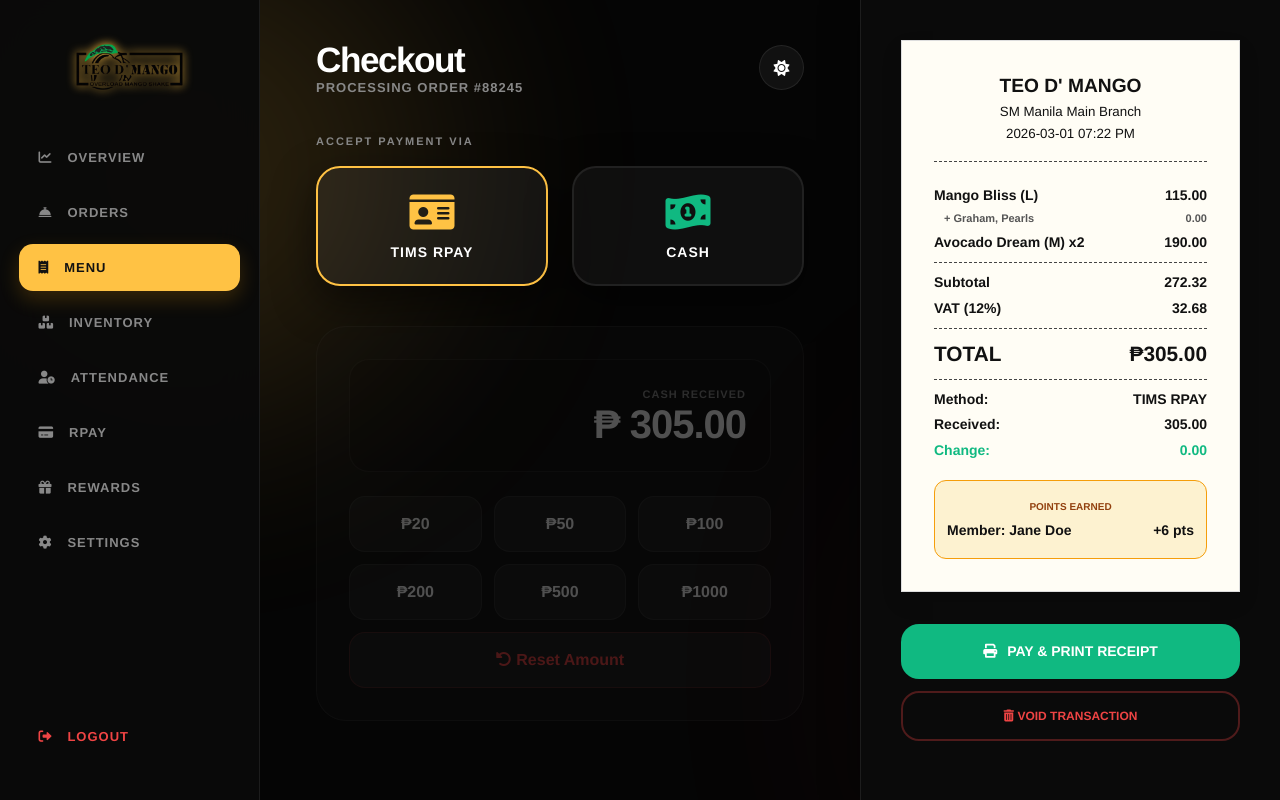
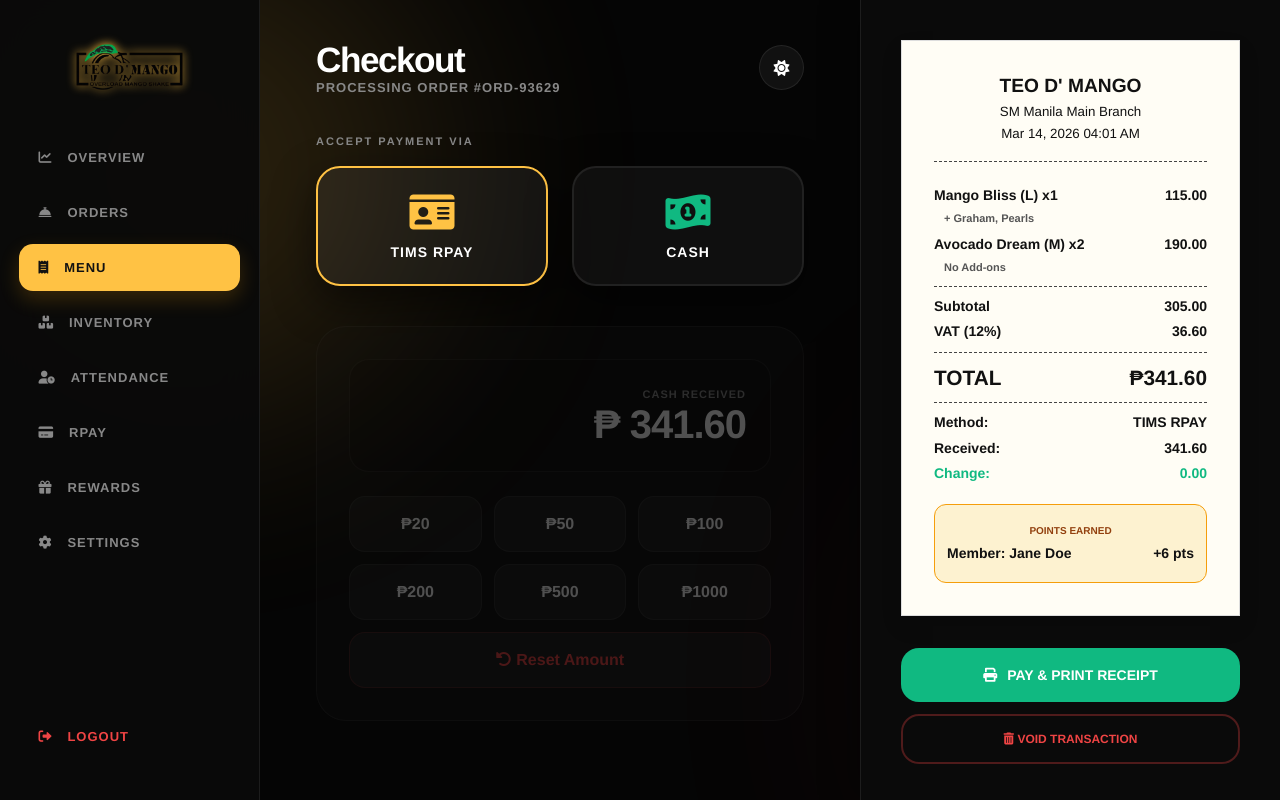
Before and after one commit to felithejealous/TIMSRPAY, a plain HTML site: page STAFF WEB/paymentstaff.html in a window 1280 px wide. Both pictures are taken after a click on the element "TIMS RPAY". Drawn offline with Linux system fonts and the light colour scheme.

Commit message:
Update paymentstaff.html

```diff
--- a/STAFF WEB/paymentstaff.html
+++ b/STAFF WEB/paymentstaff.html
@@ -69,7 +69,7 @@
         nav a {
             text-decoration: none; color: var(--text-muted); padding: 1rem 1.2rem;
             display: flex; align-items: center; gap: 15px; font-weight: 700; font-size: 13px;
-            border-radius: 14px; margin-bottom: 0.5rem; transition: 0.3s; text-transform: uppercase; letter-spacing: 1px;
+            border-radius: 14px; margin-bottom: 0.5rem; transition: 0.3s; text-transform: uppercase; letter-spacing: 1px; cursor: pointer;
         }
         nav a:hover { color: var(--text-main); background: var(--icon-bg); transform: translateX(5px); }
         nav li.active a { background: var(--mango); color: #111; box-shadow: 0 8px 20px rgba(245, 158, 11, 0.2); }
@@ -150,7 +150,7 @@
 
     <aside>
         <div class="sidebar-logo"><img src="logo.png" alt="Teo D' Mango"></div>
-          <nav>
+        <nav>
             <ul>
                 <li><a href="overview.html"><i class="fa-solid fa-chart-line"></i> <span>Overview</span></a></li>
                 <li><a href="orderstaffs.html"><i class="fa-solid fa-bell-concierge"></i> <span>Orders</span></a></li>
@@ -159,8 +159,12 @@
                 <li><a href="dashboardstaff.html"><i class="fa-solid fa-user-clock"></i> <span>Attendance</span></a></li>
                 <li><a href="topupstaff.html"><i class="fa-solid fa-credit-card"></i> <span>RPAY</span></a></li>
                 <li><a href="rewardsstaff.html"><i class="fa-solid fa-gift"></i> <span>Rewards</span></a></li>
-                <li><a href="dashaccsettstaff.html"><i class="fa-solid fa-gear"></i> <span>Settings</span></a></li>
-                <li style="margin-top: auto;"><a href="index.html" style="color: var(--danger);"><i class="fa-solid fa-right-from-bracket"></i> <span>Logout</span></a></li>
+                <li class="admin-only"><a href="dashaccsettstaff.html"><i class="fa-solid fa-gear"></i> <span>Settings</span></a></li>
+                <li style="margin-top: auto;">
+                    <a onclick="confirmLogout()" style="color: var(--danger);">
+                        <i class="fa-solid fa-right-from-bracket"></i> <span>Logout</span>
+                    </a>
+                </li>
             </ul>
         </nav>
     </aside>
@@ -170,7 +174,7 @@
             <header>
                 <div>
                     <h1 class="page-title">Checkout</h1>
-                    <p style="color: var(--text-muted); font-weight: 600; text-transform: uppercase; font-size: 13px; letter-spacing: 1px;">Processing Order #88245</p>
+                    <p id="orderIdDisplay" style="color: var(--text-muted); font-weight: 600; text-transform: uppercase; font-size: 13px; letter-spacing: 1px;">Processing Order...</p>
                 </div>
                 <button class="theme-btn" id="themeToggle"><i class="fa-solid fa-sun"></i></button>
             </header>
@@ -209,21 +213,21 @@
                 <div class="receipt-header">
                     <strong style="font-size: 1.2rem;">TEO D' MANGO</strong><br>
                     <small>SM Manila Main Branch</small><br>
-                    <small id="dateTime">2026-03-01 07:22 PM</small>
+                    <small id="dateTime">Loading time...</small>
                 </div>
 
                 <div class="receipt-body">
-                    <div class="receipt-row"><span>Mango Bliss (L)</span><span>115.00</span></div>
-                    <div class="receipt-row" style="font-size: 11px; color: #555; padding-left: 10px;"><span>+ Graham, Pearls</span><span>0.00</span></div>
-                    <div class="receipt-row"><span>Avocado Dream (M) x2</span><span>190.00</span></div>
+                    <div id="receiptBodyItems">
+                        <div style="text-align: center; color: #555; padding: 10px;">Loading items...</div>
+                    </div>
 
                     <div class="receipt-divider"></div>
-                    <div class="receipt-row"><span>Subtotal</span><span>272.32</span></div>
-                    <div class="receipt-row"><span>VAT (12%)</span><span>32.68</span></div>
+                    <div class="receipt-row"><span>Subtotal</span><span id="displaySubtotal">0.00</span></div>
+                    <div class="receipt-row"><span>VAT (12%)</span><span id="displayTax">0.00</span></div>
 
                     <div class="receipt-divider"></div>
                     <div class="receipt-row" style="font-size: 1.3rem; font-weight: 900;">
-                        <span>TOTAL</span><span>₱305.00</span>
+                        <span>TOTAL</span><span id="displayTotal">₱0.00</span>
                     </div>
 
                     <div class="receipt-divider"></div>
@@ -239,7 +243,7 @@
             </div>
 
             <div class="action-stack">
-                <button class="btn-complete" onclick="finish()">
+                <button class="btn-complete" onclick="finishTransaction()">
                     <i class="fa-solid fa-print"></i> Pay & Print Receipt
                 </button>
                 <button class="btn-void" onclick="voidTransaction()">
@@ -250,14 +254,19 @@
     </main>
 
     <script>
-        let total = 305.00;
+        // --- BACKEND-READY VARIABLES ---
+        const currentRole = 'admin'; // Replace sa session mo (e.g. 'cashier' / 'admin')
+        let total = 0;
         let tendered = 0;
+        let currentOrderId = "ORD-" + Math.floor(Math.random() * 100000);
 
-        // Role Guard Logic
-        const currentRole = localStorage.getItem('staffRole') || 'cashier';
-        if (currentRole === 'cashier') {
-            document.querySelectorAll('.admin-only').forEach(el => el.style.display = 'none');
+        // Role Guard UI
+        function enforceRoleUI() {
+            if (currentRole === 'cashier') {
+                document.querySelectorAll('.admin-only').forEach(el => el.style.display = 'none');
+            }
         }
+        enforceRoleUI();
 
         // Theme Toggle
         const themeToggle = document.getElementById('themeToggle');
@@ -266,6 +275,75 @@
             const isLight = document.body.classList.contains('light-mode');
             themeToggle.innerHTML = isLight ? '<i class="fa-solid fa-moon"></i>' : '<i class="fa-solid fa-sun"></i>';
         });
+
+        // Logout
+        function confirmLogout() {
+            if(confirm("Are you sure you want to log out?")) {
+                window.location.href = "index.html";
+            }
+        }
+
+        // ======================================================================
+        // --- DYNAMIC RECEIPT GENERATION ---
+        // ======================================================================
+
+        function updateReceiptTime() {
+            const now = new Date();
+            document.getElementById('dateTime').innerText = now.toLocaleDateString('en-US', { year: 'numeric', month: 'short', day: 'numeric'}) + " " + now.toLocaleTimeString([], {hour: '2-digit', minute:'2-digit'});
+        }
+
+        async function fetchPendingOrder() {
+            try {
+                // KAPAG MAY BACKEND NA:
+                // const response = await fetch('/api/pending-order-details');
+                // const orderData = await response.json();
+
+                // MOCK DATA (Sample Items from Cart):
+                const orderData = [
+                    { name: "Mango Bliss (L)", details: "+ Graham, Pearls", price: 115.00, qty: 1 },
+                    { name: "Avocado Dream (M)", details: "No Add-ons", price: 95.00, qty: 2 }
+                ];
+
+                renderReceipt(orderData);
+            } catch(e) {
+                console.error(e);
+            }
+        }
+
+        function renderReceipt(items) {
+            const container = document.getElementById('receiptBodyItems');
+            container.innerHTML = '';
+            let subtotal = 0;
+
+            items.forEach(item => {
+                const itemTotal = item.price * item.qty;
+                subtotal += itemTotal;
+
+                // Draw each item in the receipt paper
+                container.innerHTML += `
+                    <div class="receipt-row"><span>${item.name} x${item.qty}</span><span>${itemTotal.toFixed(2)}</span></div>
+                    <div class="receipt-row" style="font-size: 11px; color: #555; padding-left: 10px; margin-bottom: 8px;"><span>${item.details}</span><span></span></div>
+                `;
+            });
+
+            // Calculate Tax & Total
+            const tax = subtotal * 0.12;
+            total = subtotal + tax;
+
+            // Update HTML text
+            document.getElementById('displaySubtotal').innerText = subtotal.toFixed(2);
+            document.getElementById('displayTax').innerText = tax.toFixed(2);
+            document.getElementById('displayTotal').innerText = `₱${total.toFixed(2)}`;
+
+            // Set Page Headers
+            document.getElementById('orderIdDisplay').innerText = `Processing Order #${currentOrderId}`;
+
+            updateUI(); // refresh change calculation
+        }
+
+        // ======================================================================
+        // --- PAYMENT & CALCULATOR LOGIC ---
+        // ======================================================================
 
         function setMethod(name, isCash) {
             document.getElementById('methodLabel').innerText = name;
@@ -276,7 +354,7 @@
             event.currentTarget.classList.add('active');
 
             if(!isCash) {
-                tendered = total;
+                tendered = total; // Auto-exact amount for RPAY/Card
                 updateUI();
             } else {
                 resetMoney();
@@ -289,24 +367,48 @@
         function updateUI() {
             document.getElementById('tenderedText').innerText = `₱ ${tendered.toFixed(2)}`;
             document.getElementById('receiptTendered').innerText = tendered.toFixed(2);
+
             const change = tendered - total;
             document.getElementById('receiptChange').innerText = Math.max(0, change).toFixed(2);
         }
 
+        // ======================================================================
+        // --- TRANSACTION FINALIZATION ---
+        // ======================================================================
+
         function voidTransaction() {
-            if(confirm("Are you sure you want to VOID this transaction? This will clear the current cart.")) {
+            if(confirm("Are you sure you want to VOID this transaction? This will clear the current order.")) {
+                // fetch('/api/orders/void', {method: 'POST'})
                 window.location.href = "menustaff.html";
             }
         }
 
-        function finish() {
+        function finishTransaction() {
             if(tendered < total) {
-                alert("Insufficient payment amount!");
+                alert("Insufficient payment amount! Please check cash received.");
                 return;
             }
-            alert("Payment successful! Order #88245 marked as PAID.");
+
+            // DITO NA YUNG PAGS-SAVE SA DATABASE:
+            const paymentDetails = {
+                orderId: currentOrderId,
+                method: document.getElementById('methodLabel').innerText,
+                amountPaid: tendered,
+                totalBill: total
+            };
+
+            console.log("Saving transaction to DB:", paymentDetails);
+            // fetch('/api/orders/pay', { method: 'POST', body: JSON.stringify(paymentDetails) })
+
+            alert(`Payment successful! Order #${currentOrderId} marked as PAID.`);
             window.location.href = "overview.html";
         }
+
+        // Initialize page
+        document.addEventListener('DOMContentLoaded', () => {
+            updateReceiptTime();
+            fetchPendingOrder();
+        });
     </script>
 </body>
 </html>
```
